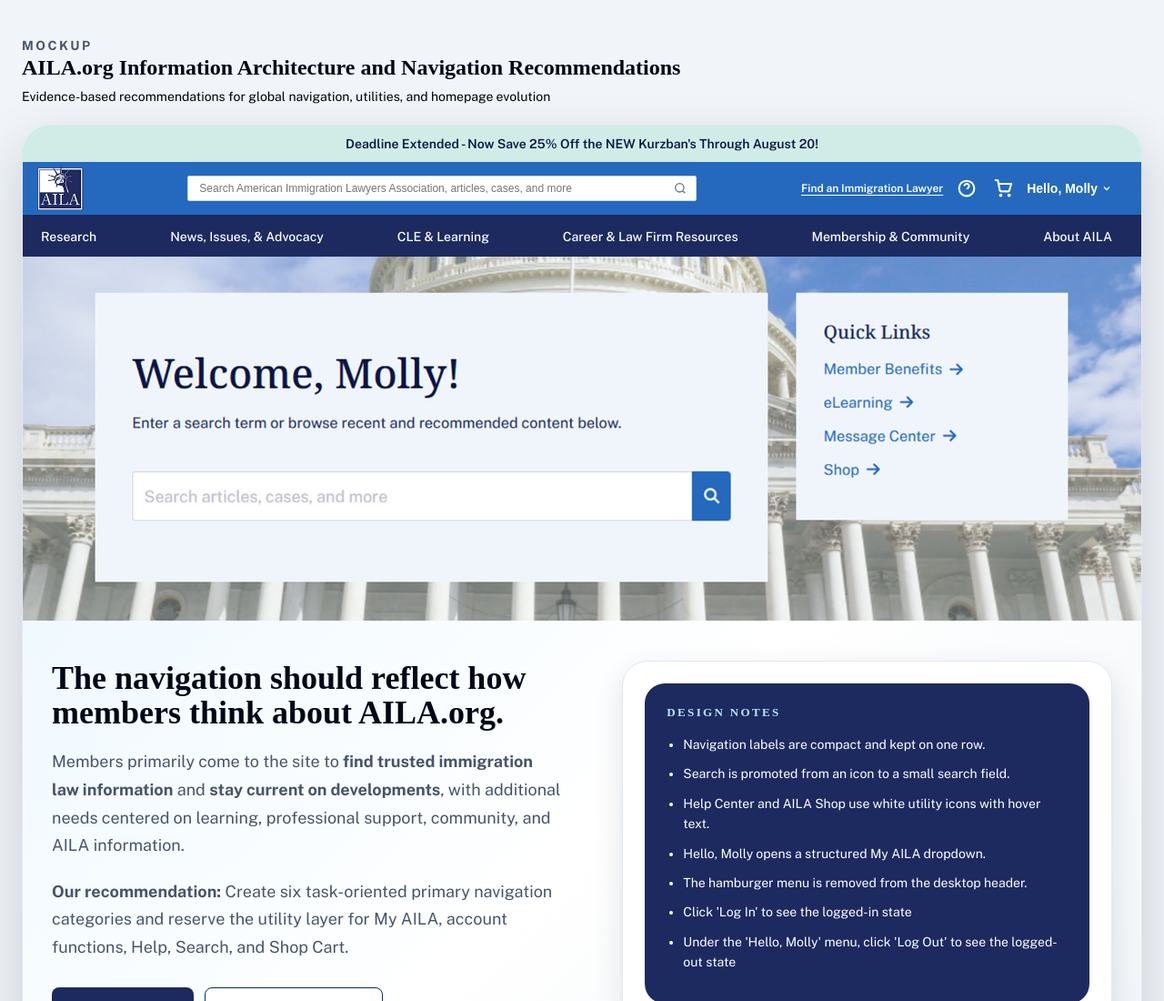
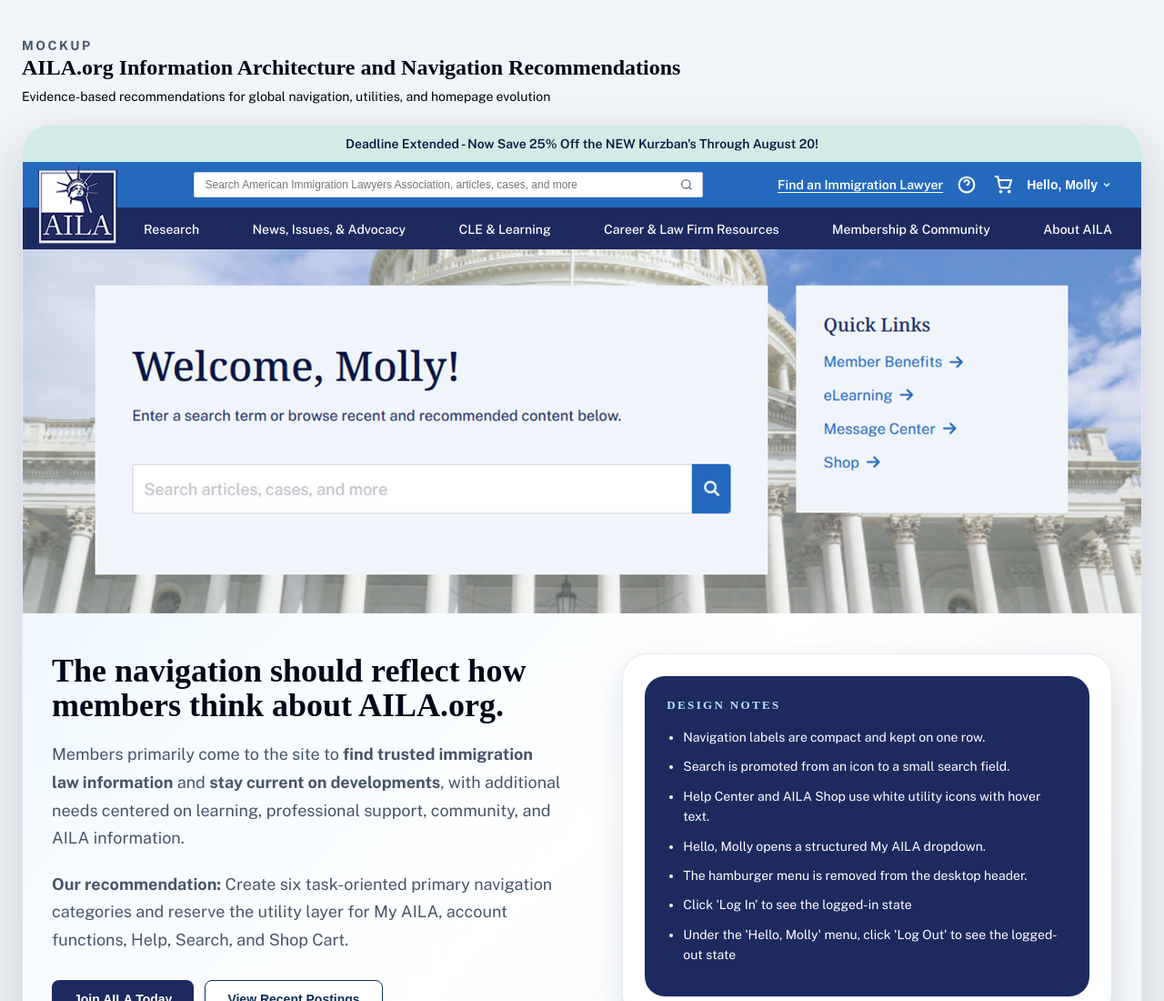
Before and after one commit to hanhpham7/navigation, a plain HTML site: page index.html in a window 1280 px wide. Shown: the top 1100 px of the page at 91% size. Drawn offline with nearby package versions, Linux system fonts and the light colour scheme; a web font is replaced by a local one.

Commit message:
Add files via upload

```diff
--- a/index.html
+++ b/index.html
@@ -112,12 +112,15 @@
       align-items: center;
       justify-content: flex-start;
       grid-column: 1;
-      grid-row: 1;
+      grid-row: 1 / -1;
+      position: relative;
+      z-index: 1;
       padding: 4px 8px 4px 16px;
     }
 
     .aila-logo img {
-      height: 50px;
+      height: 88px;
+      max-height: 100%;
       width: auto;
       display: block;
     }
@@ -190,7 +193,7 @@
 
     .aila-lawyer-link {
       color: white;
-      font-size: 12px;
+      font-size: 14px;
       font-weight: 600;
       line-height: 28px;
       white-space: nowrap;
@@ -391,6 +394,7 @@
       align-items: center;
       justify-content: space-between;
       gap: 32px;
+      padding-left: 113px;
       white-space: nowrap;
     }
 
```
